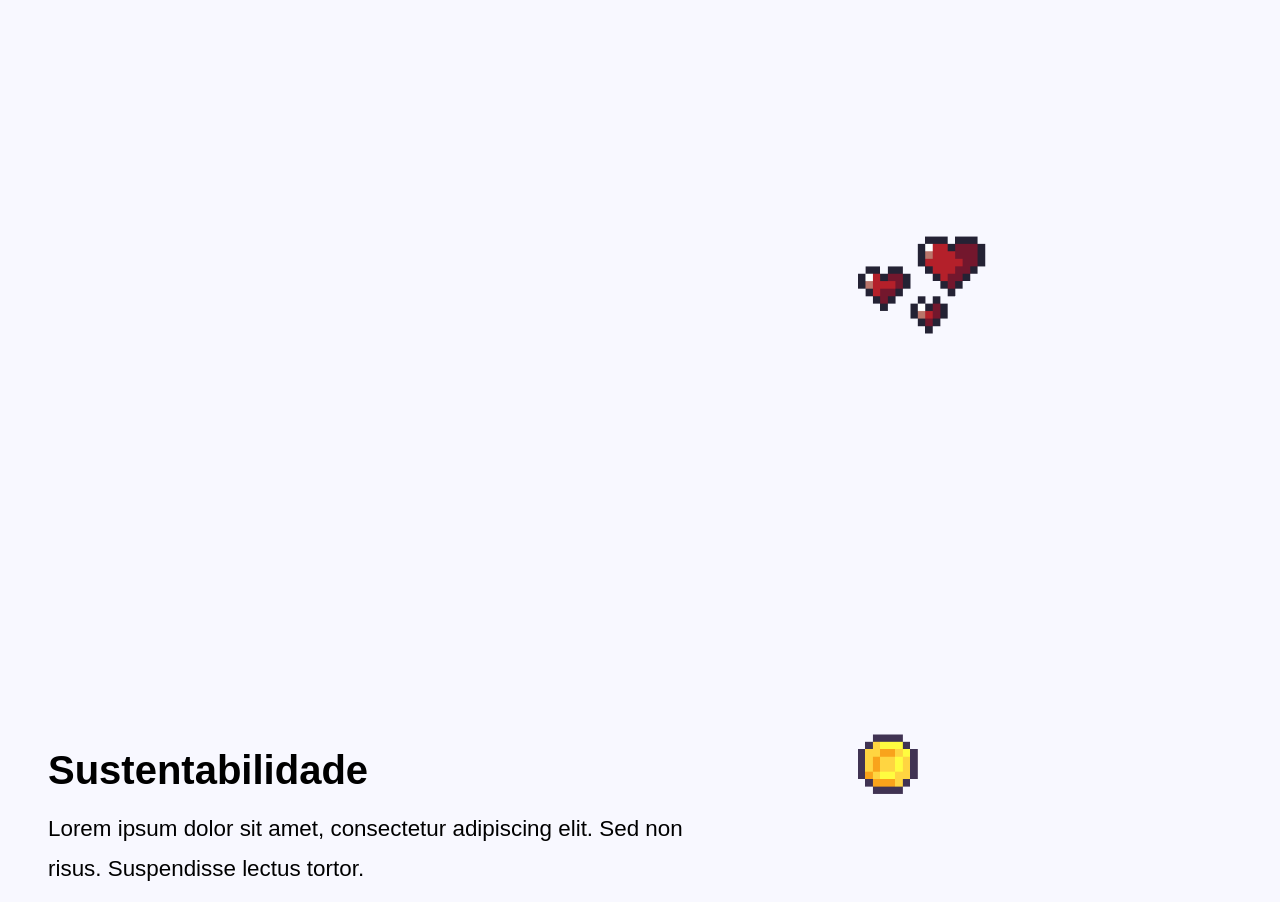
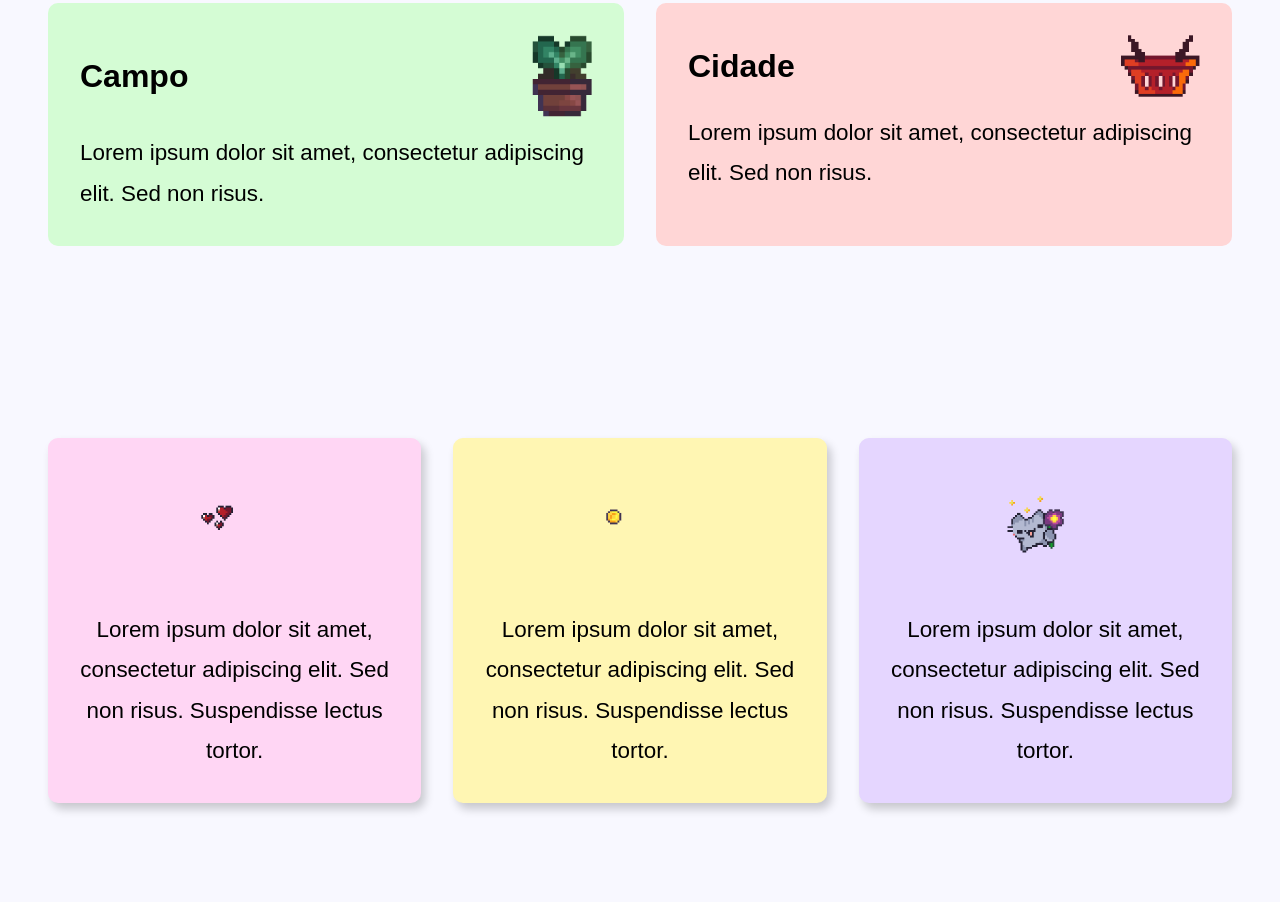
Before and after one commit to Lobiwankinobi/agrinho-025, a plain HTML site: page index.html in a window 1280 px wide. Shown: the part 1333-2235 px from the top of the page. Drawn offline with Linux system fonts and the light colour scheme.

Commit message:
sustentabilidade

```diff
--- a/index.html
+++ b/index.html
@@ -46,7 +46,7 @@
             <h2>Campo</h2>
             <img src="florzinhadajuia (1) (1).gif" alt="Imagem do Campo">
           </div>
-          <p>Lorem ipsum dolor sit amet, consectetur adipiscing e chbgasdvc ash csah cghas cghsa cghas chgsa chgjsdvchgsvd hc sdhgcvdsc vweyufvcdsuc asvhgc vdsya cgdsy csgd cgysduvcyguds cavc aslit. Sed non risus.</p>
+          <p>Lorem ipsum dolor sit amet, consectetur adipiscing elit. Sed non risus.</p>
         </div>
 
         <!-- CIDADE -->
@@ -60,22 +60,30 @@
       </div>
     </section>
 
+    <section id="sustentabilidade" class="secao">
+      <div class="grid-sustentabilidade">
 
-
-    <section id="sustentabilidade" class="secao">
-      <div class="conteudo">
-        <div class="texto">
-          <h2>Sustentabilidade</h2>
+        <!-- Post-it Rosa -->
+        <div class="bloco-sus bloco-rosa">
+          <img src="coracao.gif" alt="Imagem de sustentabilidade" />
           <p>Lorem ipsum dolor sit amet, consectetur adipiscing elit. Sed non risus. Suspendisse lectus tortor.</p>
         </div>
-        <div class="imagem">
 
-          <img src="coracao.gif" alt="Imagem de sustentabilidade" />
-           <img src="dindin.gif" alt="Imagem de sustentabilidade" />
-           <img src="gatinho.gif" alt="Imagem de sustentabilidade" />
+        <!-- Post-it Amarelo -->
+        <div class="bloco-sus bloco-amarelo">
+          <img src="dindin.gif" alt="Imagem de sustentabilidade" />
+          <p>Lorem ipsum dolor sit amet, consectetur adipiscing elit. Sed non risus. Suspendisse lectus tortor.</p>
         </div>
+
+        <!-- Post-it Roxo -->
+        <div class="bloco-sus bloco-roxo">
+          <img src="gatinho.gif" alt="Imagem de sustentabilidade" />
+          <p>Lorem ipsum dolor sit amet, consectetur adipiscing elit. Sed non risus. Suspendisse lectus tortor.</p>
+        </div>
+
       </div>
     </section>
+
 
     <section id="saiba-mais" class="secao">
       <div class="conteudo">
--- a/style.css
+++ b/style.css
@@ -91,10 +91,6 @@ p {
   flex: 1 1 40%;
 }
 
-.imagem img {
-  width: 100%;
-}
-
 .grid-campo-cidade {
   display: grid;
   grid-template-columns: 1fr 1fr;
@@ -137,3 +133,34 @@ p {
 #imagem-maior {
   width: 80px;
 }
+
+.grid-sustentabilidade {
+  display: grid;
+  grid-template-columns: 1fr 1fr 1fr;
+  gap: 2rem;
+  width: 100%;
+  max-width: 1200px;
+}
+
+.bloco-sus {
+  padding: 2rem;
+  border-radius: 10px;
+  text-align: center;
+  box-shadow: 4px 6px 10px rgba(0,0,0,0.2);
+}
+
+.bloco-rosa {
+  background-color: #ffd6f4;
+}
+.bloco-amarelo {
+  background-color: #fff6b3;
+}
+.bloco-roxo {
+  background-color: #e5d6ff;
+}
+
+.bloco-sus img {
+  width: 120px;
+  height: auto;
+  margin-bottom: 1rem;
+}
```
